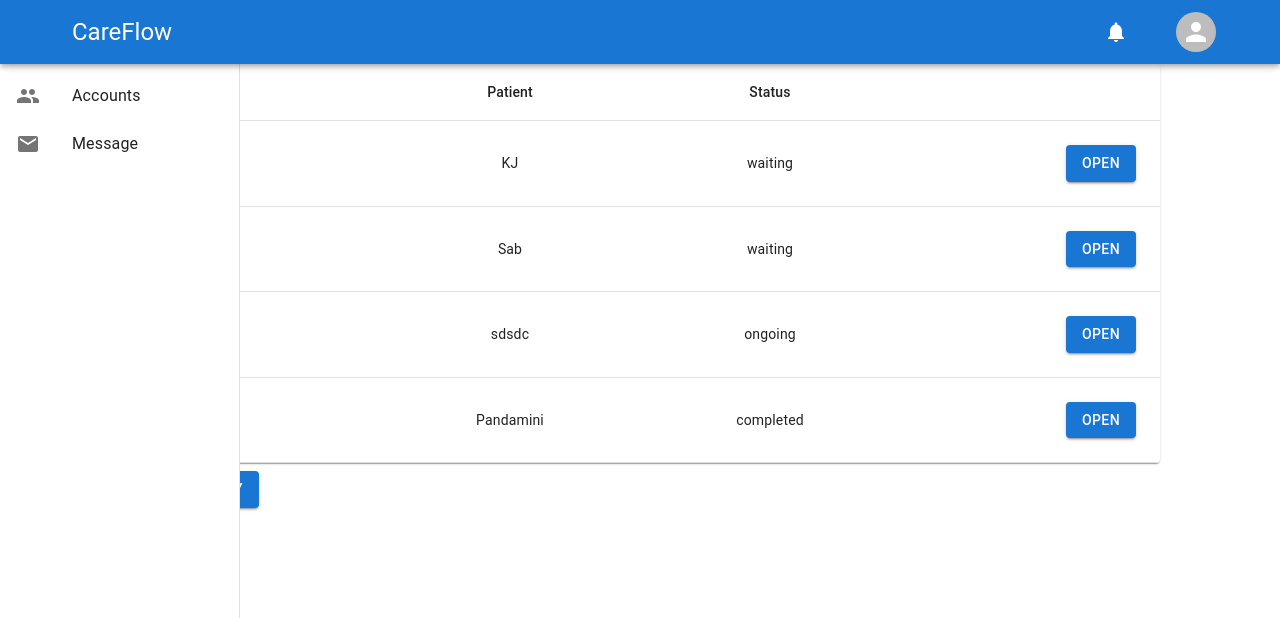
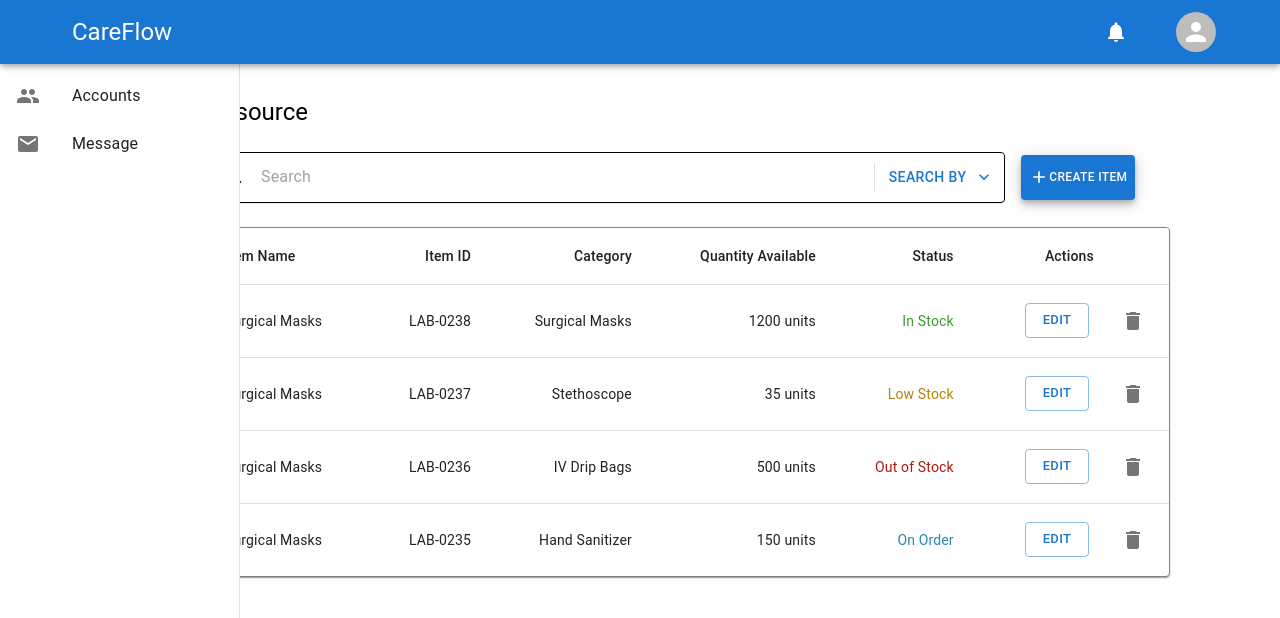
Before and after one commit to Hua5253/Care-Flow, a React (Vite) app in the folder client/: page / in a window 1280 px wide. Shown: the top 618 px of the page. Built offline with nearby package versions, Linux system fonts and the light colour scheme.

Commit message:
Add Medical Equipment Page

```diff
--- a/client/src/App.tsx
+++ b/client/src/App.tsx
@@ -1,11 +1,13 @@
 import Container from "@mui/material/Container";
 import PathwayScreen from "./components/pathwaysTab/pathwayScreen";
+import ResourcesScreen from "./components/ResourcesTab/Screen";
 
 function App() {
 
   return (
     <Container id="app">
-      <PathwayScreen />
+      {/* <PathwayScreen /> */}
+      <ResourcesScreen />
     </Container>
   );
 }
--- a/client/src/components/AppBanner/SideBar.tsx
+++ b/client/src/components/AppBanner/SideBar.tsx
@@ -34,7 +34,8 @@ export default function SideBar() {
   return (
     <Drawer
       sx={{
-        width: drawerWidth - 100,
+        // fixed scroll
+        // width: drawerWidth - 100,
         flexShrink: 0,
         "& .MuiDrawer-paper": {
           width: drawerWidth,
--- /dev/null
+++ b/client/src/components/ResourcesTab/Resources.tsx
@@ -0,0 +1,52 @@
+import { Box, Fab, Typography } from "@mui/material";
+import Table from "./Table";
+import SearchBar  from "./SearchBar";
+import AddIcon from "@mui/icons-material/Add";
+import Grid from "@mui/material/Grid";
+
+export default function Resources() {
+  return (
+    <Box
+      sx={{
+        flexGrow: 1,
+        p: 3,
+        marginLeft: "6em",
+        marginTop: 8,
+        width: "100%",
+        minWidth: 0,
+      }}
+    >
+      <Typography variant="h5" gutterBottom>
+        Resource
+      </Typography>
+      <Box display="flex" sx={{ mb: 3, mt: 3 }}>
+        <Grid
+          container
+          spacing={2}
+          sx={{ alignItems: "center", justifyContent: "center" }}
+        >
+          <Grid item xs={10}>
+            <SearchBar />
+          </Grid>
+          <Grid item xs={2}>
+            <Fab
+              variant="extended"
+              size="small"
+              color="primary"
+              sx={{
+                fontSize: "12px",
+                alignItems: "center",
+                borderRadius: 1,
+                height: "45px",
+              }}
+            >
+              <AddIcon fontSize="small" />
+              Create Item
+            </Fab>
+          </Grid>
+        </Grid>
+      </Box>
+      <Table />
+    </Box>
+  );
+}
--- /dev/null
+++ b/client/src/components/ResourcesTab/Screen.tsx
@@ -0,0 +1,12 @@
+import { Container } from "@mui/material";
+import AppBanner from "../AppBanner/AppBanner";
+import Resources from "./Resources";
+
+export default function Screen() {
+  return (
+    <Container id="resourceScreen" sx={{ display: "flex" }}>
+      <AppBanner />
+      <Resources />
+    </Container>
+  );
+}
--- /dev/null
+++ b/client/src/components/ResourcesTab/SearchBar.tsx
@@ -0,0 +1,80 @@
+import {
+  Box,
+  Button,
+  Divider,
+  InputBase,
+  Menu,
+  MenuItem,
+  Paper,
+} from "@mui/material";
+import React from "react";
+import SearchIcon from "@mui/icons-material/Search";
+import ExpandMoreTwoToneIcon from "@mui/icons-material/ExpandMoreTwoTone";
+
+export default function SearchBar() {
+  const [anchorEl, setAnchorEl] = React.useState<null | HTMLElement>(null);
+  const open = Boolean(anchorEl);
+  const handleClick = (event: React.MouseEvent<HTMLElement>) => {
+    setAnchorEl(event.currentTarget);
+  };
+  const handleClose = () => {
+    setAnchorEl(null);
+  };
+  return (
+    <Box
+      sx={{
+        display: "flex",
+        alignItems: "left",
+        border: "1px solid",
+        borderRadius: 1,
+      }}
+    >
+      <Paper
+        component="form"
+        sx={{
+          p: "2px 4px",
+          display: "flex",
+          alignItems: "center",
+          width: "100%",
+        }}
+      >
+        <Box sx={{ p: 1 }}>
+          <SearchIcon />
+        </Box>
+        <InputBase
+          sx={{ ml: 1, flex: 1 }}
+          placeholder="Search"
+          inputProps={{ "aria-label": "Search" }}
+        />
+        <Divider sx={{ height: 28, m: 0.5 }} orientation="vertical" />
+        <Button
+          color="primary"
+          sx={{
+            p: "10px",
+            "&:hover": {
+              backgroundColor: "#e0e0e0",
+            },
+          }}
+          aria-label="Search_by"
+          endIcon={<ExpandMoreTwoToneIcon />}
+          onClick={handleClick}
+        >
+          Search By
+        </Button>
+        <Menu
+          anchorEl={anchorEl}
+          id="search_resources_by"
+          open={open}
+          onClose={handleClose}
+          onClick={handleClose}
+        >
+          <MenuItem>Medical equipment</MenuItem>
+          <MenuItem>Room</MenuItem>
+          <MenuItem>Officers</MenuItem>
+          <MenuItem>Medicine</MenuItem>
+          <MenuItem>All</MenuItem>
+        </Menu>
+      </Paper>
+    </Box>
+  );
+}
--- /dev/null
+++ b/client/src/components/ResourcesTab/Table.tsx
@@ -0,0 +1,116 @@
+import {
+  Button,
+  IconButton,
+  Paper,
+  Table as MaterialTable,
+  TableBody,
+  TableCell,
+  TableContainer,
+  TableHead,
+  TableRow,
+} from "@mui/material";
+
+import DeleteIcon from "@mui/icons-material/Delete";
+
+interface MedicalEquipment {
+  name: string;
+  id: string;
+  category: string;
+  quantity: string;
+  status: string;
+}
+
+const dataSource: MedicalEquipment[] = [
+  {
+    name: "Surgical Masks",
+    id: "LAB-0238",
+    category: "Surgical Masks",
+    quantity: "1200 units",
+    status: "In Stock",
+  },
+  {
+    name: "Surgical Masks",
+    id: "LAB-0237",
+    category: "Stethoscope",
+    quantity: "35 units ",
+    status: "Low Stock",
+  },
+  {
+    name: "Surgical Masks",
+    id: "LAB-0236",
+    category: "IV Drip Bags",
+    quantity: "500 units",
+    status: "Out of Stock",
+  },
+  {
+    name: "Surgical Masks",
+    id: "LAB-0235",
+    category: "Hand Sanitizer",
+    quantity: "150 units",
+    status: "On Order",
+  },
+];
+
+export default function Table() {
+  const getStatusColor = (status: string) => {
+    const colors: Record<string, string> = {
+      "In Stock": "#409832",
+      "Low Stock": "#B1840F",
+      "Out of Stock": "#B1190F",
+      "On Order": "#2686AF",
+    };
+    return colors[status] || "#000";
+  };
+  return (
+    <TableContainer
+      component={Paper}
+      sx={{ width: "100%", border: "solid 0.1em grey", shadow: "inherit" }}
+    >
+      <MaterialTable
+        aria-label="simple table"
+        stickyHeader
+        sx={{ width: "100%" }}
+      >
+        <TableHead>
+          <TableRow>
+            <TableCell>Item Name</TableCell>
+            <TableCell align="right">Item ID</TableCell>
+            <TableCell align="right">Category</TableCell>
+            <TableCell align="right">Quantity Available</TableCell>
+            <TableCell align="right">Status</TableCell>
+            <TableCell align="center">Actions</TableCell>
+          </TableRow>
+        </TableHead>
+        <TableBody>
+          {dataSource.map((data, index) => (
+            <TableRow
+              key={index}
+              sx={{ "&:last-child td, &:last-child th": { border: 0 } }}
+            >
+              <TableCell component="th" scope="row">
+                {data.name}
+              </TableCell>
+              <TableCell align="right">{data.id}</TableCell>
+              <TableCell align="right">{data.category}</TableCell>
+              <TableCell align="right">{data.quantity}</TableCell>
+              <TableCell
+                align="right"
+                style={{ color: getStatusColor(data.status) }}
+              >
+                {data.status}
+              </TableCell>
+              <TableCell align="right" size="medium">
+                <Button variant="outlined" sx={{ fontSize: "13px" }}>
+                  Edit
+                </Button>
+                <IconButton size="medium" sx={{ ml: 3 }}>
+                  <DeleteIcon />
+                </IconButton>
+              </TableCell>
+            </TableRow>
+          ))}
+        </TableBody>
+      </MaterialTable>
+    </TableContainer>
+  );
+}
--- a/client/src/components/ResourcesTab/index.tsx
+++ /dev/null
@@ -1,5 +0,0 @@
-export default function ResourcesTab(){
-    return (
-        <div>ResourcesTab</div>
-    )
-}
```
Also changed, not shown: 1 other file (tests, documents, lock files or other folders).
